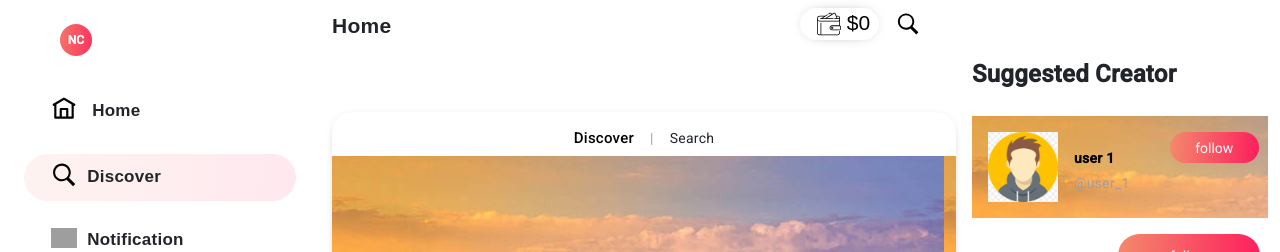
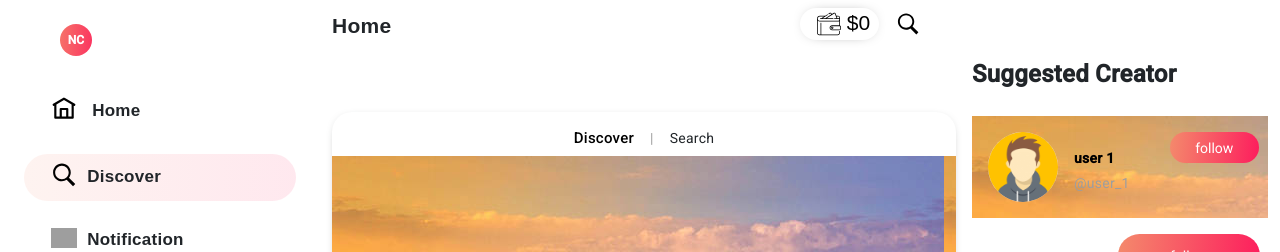
Before and after one commit to mb3451007/creators-app, an Angular app: page /discover in a window 1280 px wide. Shown: the top 252 px of the page. Built offline with nearby package versions, Linux system fonts and the light colour scheme; grey boxes are pictures that could not be loaded.

Commit message:
discover page

```diff
--- a/src/app/component/discover/discover.component.html
+++ b/src/app/component/discover/discover.component.html
@@ -58,7 +58,7 @@
                     <div class="main-discover__rightUserDetails">
 
                         <div class="main-discover__profileImg">
-                            <img src="assets/home-icon/avatarImg.png" alt="" style="width: 70px;">
+                            <img src="assets/home-icon/avatarImg.png" alt="">
                         </div>
                         <div class="main-discover__userName">
                             <div class="user">user 1</div>
--- a/src/app/component/discover/discover.component.scss
+++ b/src/app/component/discover/discover.component.scss
@@ -10,18 +10,17 @@
     display: flex;
     justify-content: center;
     padding-top: 1rem;
-    padding-bottom: .5rem;
+    padding-bottom: 0.5rem;
     .discover {
       padding-right: 1rem;
-
+      cursor: pointer;
     }
     .division {
-        color: #9e9e9e;
-
+      color: #9e9e9e;
     }
     .srch {
       padding-left: 1rem;
-
+      cursor: pointer;
     }
   }
   &__user-profile {
@@ -63,7 +62,6 @@
   }
 
   &__user-profileImg {
-
     img {
       width: 70px;
       border-radius: 60px;
@@ -89,7 +87,13 @@
   &__rightSide {
     font-family: Roboto, Helvetica, Arial, sans-serif;
     padding: 1rem 0rem 0rem 1rem;
+  }
+  &__profileImg{
 
+    img{
+      width: 70px;
+      border-radius: 50px;
+    }
   }
 
   &__suggestCreator {
@@ -153,8 +157,8 @@
   justify-content: center;
   font-family: var(--font-poppins);
   font-size: 15px;
-      font-weight: 500;
-      color: black;
+  font-weight: 500;
+  color: black;
 }
 
 .pagination {
```
